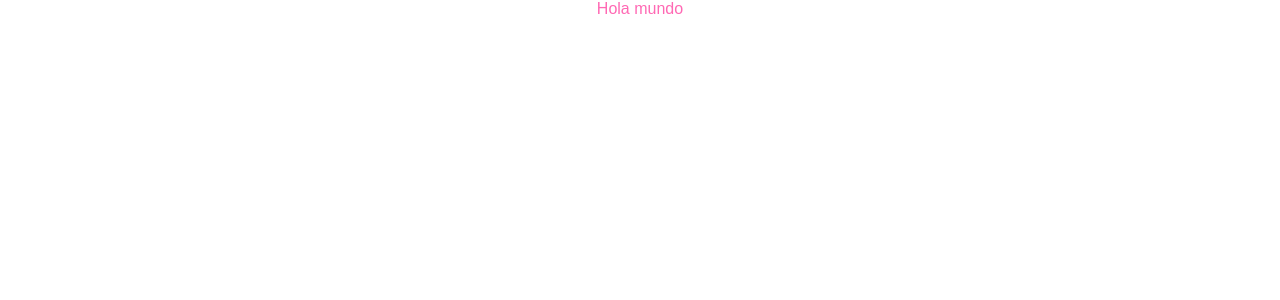
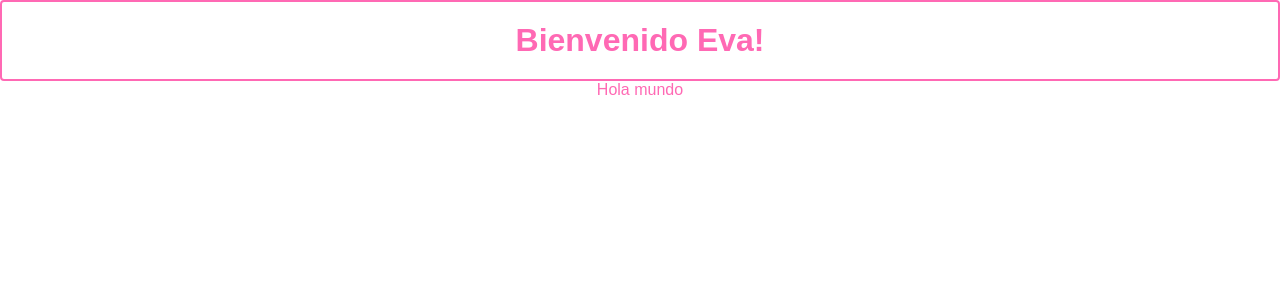
Before and after one commit to cbferreyra/nuevo_react_2023, a React (Create React App) app: page / in a window 1280 px wide. Shown: the top 300 px of the page. Built offline with nearby package versions, Linux system fonts and the light colour scheme.

Commit message:
commit prueba

```diff
--- a/src/App.js
+++ b/src/App.js
@@ -1,7 +1,13 @@
 import "./App.css";
-
+import Title from "./componenetes/Title";
 function App() {
-  return <div className="App">Hola mundo</div>;
+  return (
+    <div className="App">
+      {/* Comentario en JSX */}
+      <Title nombre={"Eva!"} />
+      Hola mundo
+    </div>
+  );
 }
 
 export default App;
--- /dev/null
+++ b/src/componenetes/Title.css
@@ -0,0 +1,5 @@
+.title {
+  border: 2px solid var(--rosa);
+  padding: 20px 30px;
+  border-radius: 4px;
+}
--- /dev/null
+++ b/src/componenetes/Title.js
@@ -0,0 +1,6 @@
+import "./Title.css";
+
+export default function Title({ nombre }) {
+  // const nombre = "Eva";
+  return <h1 className="title">Bienvenido {nombre}</h1>;
+}
```
